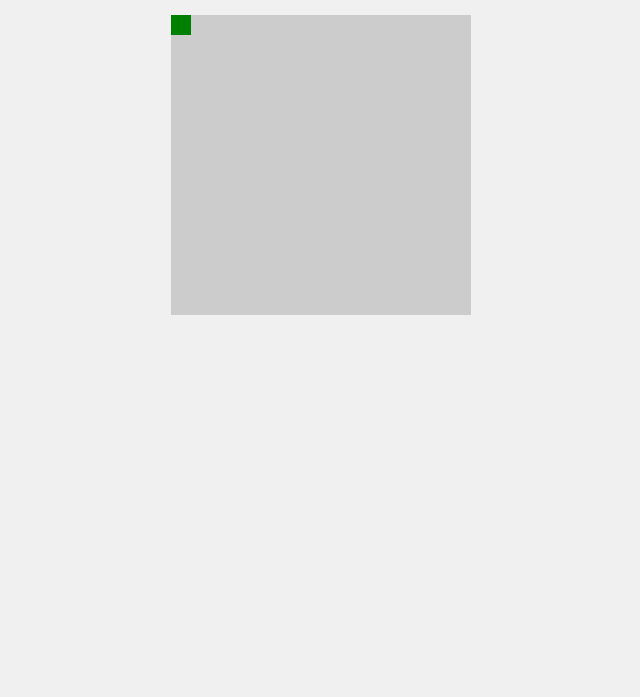
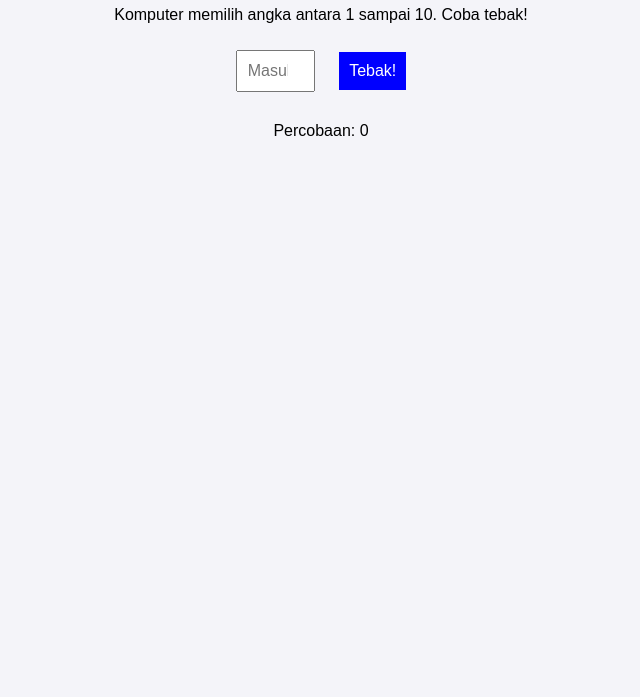
Before and after one commit to monphillionel1822-png/https-github.com-Yama-puzzlegame, a plain HTML site: page index.html in a window 1280 px wide. Shown: the part 103-800 px from the top of the page, without its empty margins (319-959 px from the left). Drawn offline with Linux system fonts and the light colour scheme.

Commit message:
Add files via upload

```diff
--- a/index.html
+++ b/index.html
@@ -1,14 +1,20 @@
 <!DOCTYPE html>
 <html lang="en">
 <head>
-<meta charset="UTF-8">
-<title>Snake Game</title>
-<link rel="stylesheet" href="style.css">
+  <meta charset="UTF-8">
+  <title>Game Tebak Angka</title>
+  <link rel="stylesheet" href="style.css">
 </head>
 <body>
-<h1>Snake Game</h1>
-<p>Pakai tombol panah untuk menggerakkan kotak hijau!</p>
-<div id="gameBoard"></div>
-<script src="script.js"></script>
+  <h1>🎲 Game Tebak Angka 🎲</h1>
+  <p>Komputer memilih angka antara 1 sampai 10. Coba tebak!</p>
+
+  <input type="number" id="guess" placeholder="Masukkan angka..." min="1" max="10">
+  <button onclick="checkGuess()">Tebak!</button>
+
+  <p id="result"></p>
+  <p id="attempts">Percobaan: 0</p>
+
+  <script src="script.js"></script>
 </body>
 </html>
--- a/script.js
+++ b/script.js
@@ -1,17 +1,21 @@
-const board=document.getElementById("gameBoard");
-let snake=document.createElement("div");
-snake.classList.add("snake");
-let x=0,y=0;
-snake.style.left=x+"px";
-snake.style.top=y+"px";
-board.appendChild(snake);
-document.addEventListener("keydown",(e)=>{
-  if(e.key=="ArrowUp") y-=20;
-  if(e.key=="ArrowDown") y+=20;
-  if(e.key=="ArrowLeft") x-=20;
-  if(e.key=="ArrowRight") x+=20;
-  x=Math.max(0,Math.min(280,x));
-  y=Math.max(0,Math.min(280,y));
-  snake.style.left=x+"px";
-  snake.style.top=y+"px";
-});
+// Pilih angka rahasia
+let secretNumber = Math.floor(Math.random() * 10) + 1;
+let attempts = 0;
+
+function checkGuess() {
+  const guess = document.getElementById("guess").value;
+  attempts++;
+
+  if (guess == secretNumber) {
+    document.getElementById("result").innerText = "🎉 Benar! Angkanya adalah " + secretNumber;
+    document.getElementById("result").style.color = "green";
+  } else if (guess < secretNumber) {
+    document.getElementById("result").innerText = "Terlalu kecil! Coba lagi.";
+    document.getElementById("result").style.color = "red";
+  } else {
+    document.getElementById("result").innerText = "Terlalu besar! Coba lagi.";
+    document.getElementById("result").style.color = "red";
+  }
+
+  document.getElementById("attempts").innerText = "Percobaan: " + attempts;
+}
--- a/style.css
+++ b/style.css
@@ -1,3 +1,33 @@
-body{text-align:center;font-family:Arial;background:#f0f0f0;}
-#gameBoard{width:300px;height:300px;margin:20px auto;position:relative;background:#ccc;}
-.snake{width:20px;height:20px;background:green;position:absolute;}
+body {
+  text-align: center;
+  font-family: Arial, sans-serif;
+  background: #f4f4f9;
+  margin-top: 50px;
+}
+
+h1 {
+  color: #333;
+}
+
+input, button {
+  padding: 10px;
+  margin: 10px;
+  font-size: 16px;
+}
+
+button {
+  background: blue;
+  color: white;
+  border: none;
+  cursor: pointer;
+}
+
+button:hover {
+  background: darkblue;
+}
+
+#result {
+  font-size: 18px;
+  font-weight: bold;
+  margin-top: 20px;
+}
```
